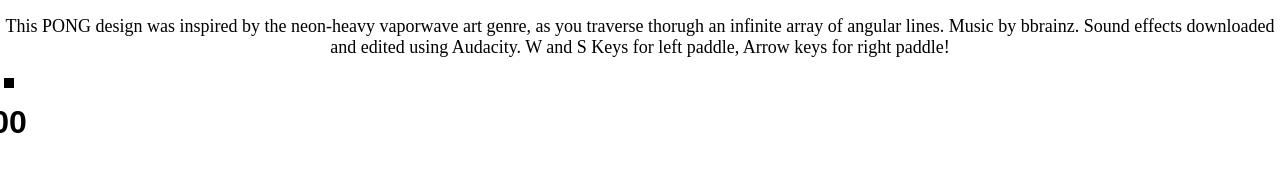
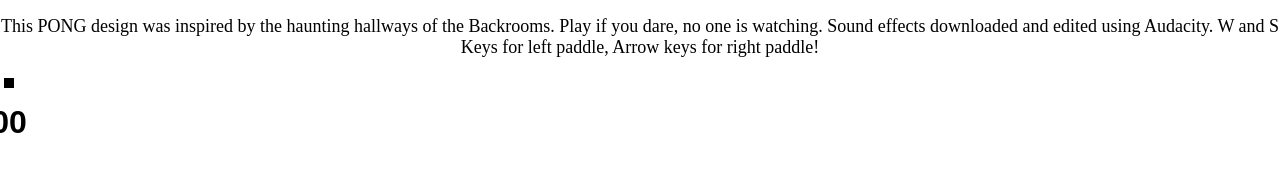
Before and after one commit to ngillemdesign/PONG, a plain HTML site: page index.html in a window 1280 px wide. Drawn offline with Linux system fonts and the light colour scheme; a script that the page names is missing.

Commit message:
Update index.html

```diff
--- a/index.html
+++ b/index.html
@@ -10,7 +10,7 @@
   </head>
 
   <body>
-    <p><center><font size="4">This PONG design was inspired by the neon-heavy vaporwave art genre, as you traverse thorugh an infinite array of angular lines. Music by bbrainz.
+    <p><center><font size="4">This PONG design was inspired by the haunting hallways of the Backrooms. Play if you dare, no one is watching.
       Sound effects downloaded and edited using Audacity.
       W and S Keys for left paddle, Arrow keys for right paddle!</font></center></p>
     <div id="game">
```
